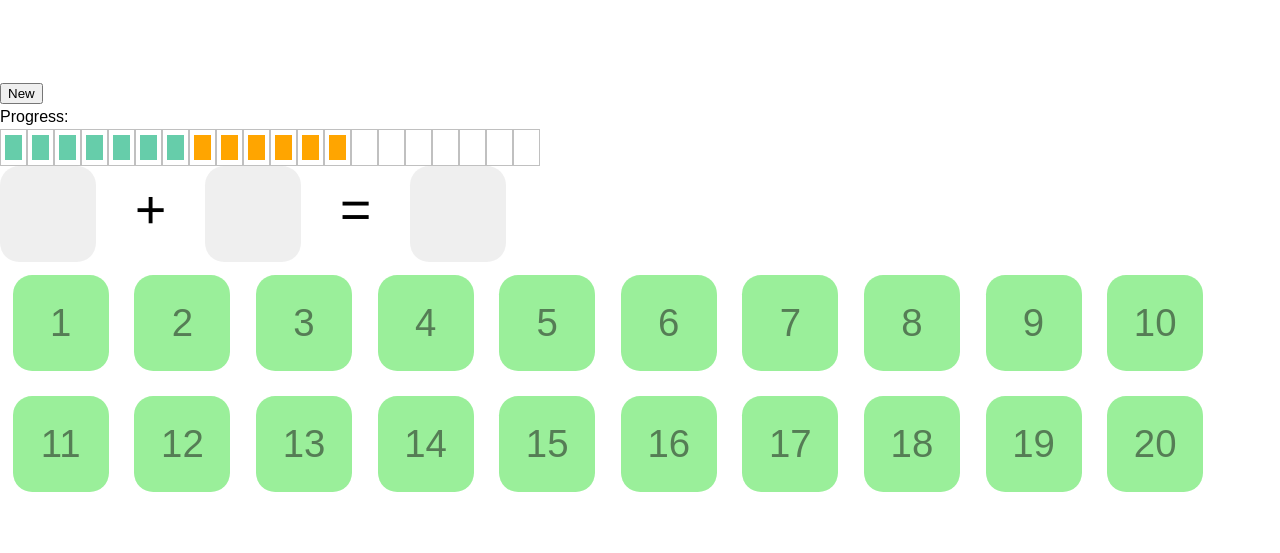
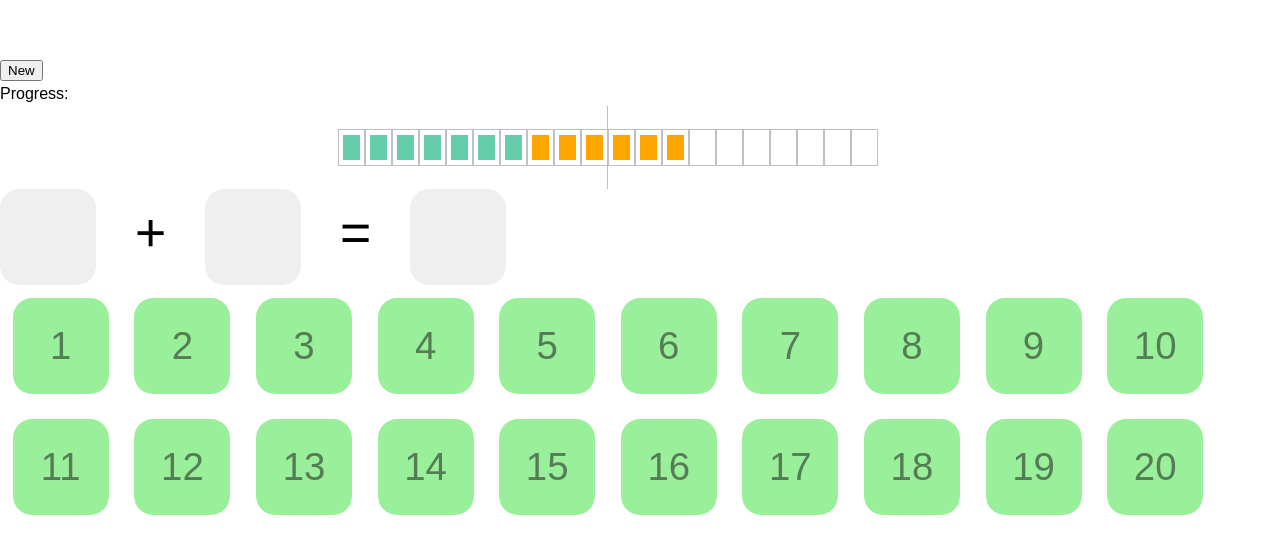
Before and after one commit to ZYinMD/preschool-math, a Svelte app: page / in a window 1280 px wide. Shown: the part 107-660 px from the top of the page. Built offline with nearby package versions, Linux system fonts and the light colour scheme.

Commit message:
add divider in the middle of tiles

```diff
--- a/src/GameBoard/TilesBar/OneTile.svelte
+++ b/src/GameBoard/TilesBar/OneTile.svelte
@@ -10,7 +10,7 @@
 
 <style>
   .box {
-    --box-width: min(4.5vw, 25px);
+    --box-width: calc(var(--tiles-bar-width) / 20);
     width: var(--box-width);
     height: calc(var(--box-width) * 1.4);
     border: 1px solid silver;
--- a/src/GameBoard/TilesBar/TilesBar.svelte
+++ b/src/GameBoard/TilesBar/TilesBar.svelte
@@ -9,13 +9,31 @@
 
 <!-- @component the row of tiles -->
 <div class="component">
-  {#each [1, 2, 3, 4, 5, 6, 7, 8, 9, 10, 11, 12, 13, 14, 15, 16, 17, 18, 19, 20] as i (i)}
-    <OneTile {a} {b} nth={i} />
-  {/each}
+  <div class="tiles">
+    {#each [1, 2, 3, 4, 5, 6, 7, 8, 9, 10, 11, 12, 13, 14, 15, 16, 17, 18, 19, 20] as i (i)}
+      <OneTile {a} {b} nth={i} />
+    {/each}
+  </div>
+  <div class="divider"></div>
 </div>
 
 <style>
   .component {
+    display: grid;
+    grid:
+      "only" auto
+      /
+      auto;
+    place-items: center;
+  }
+  .tiles {
+    grid-area: only;
     display: flex;
   }
+  .divider {
+    grid-area: only;
+    width: 1px;
+    height: calc(var(--tiles-bar-width) / 6);
+    background-color: silver;
+  }
 </style>
--- a/src/app.css
+++ b/src/app.css
@@ -5,6 +5,7 @@
   --number-square-size: 7.5vw;
   --number-square-border-radius: 20%;
   --number-square-font-size: 3vw;
+  --tiles-bar-width: min(90vw, 500px);
 }
 
 a {
```
